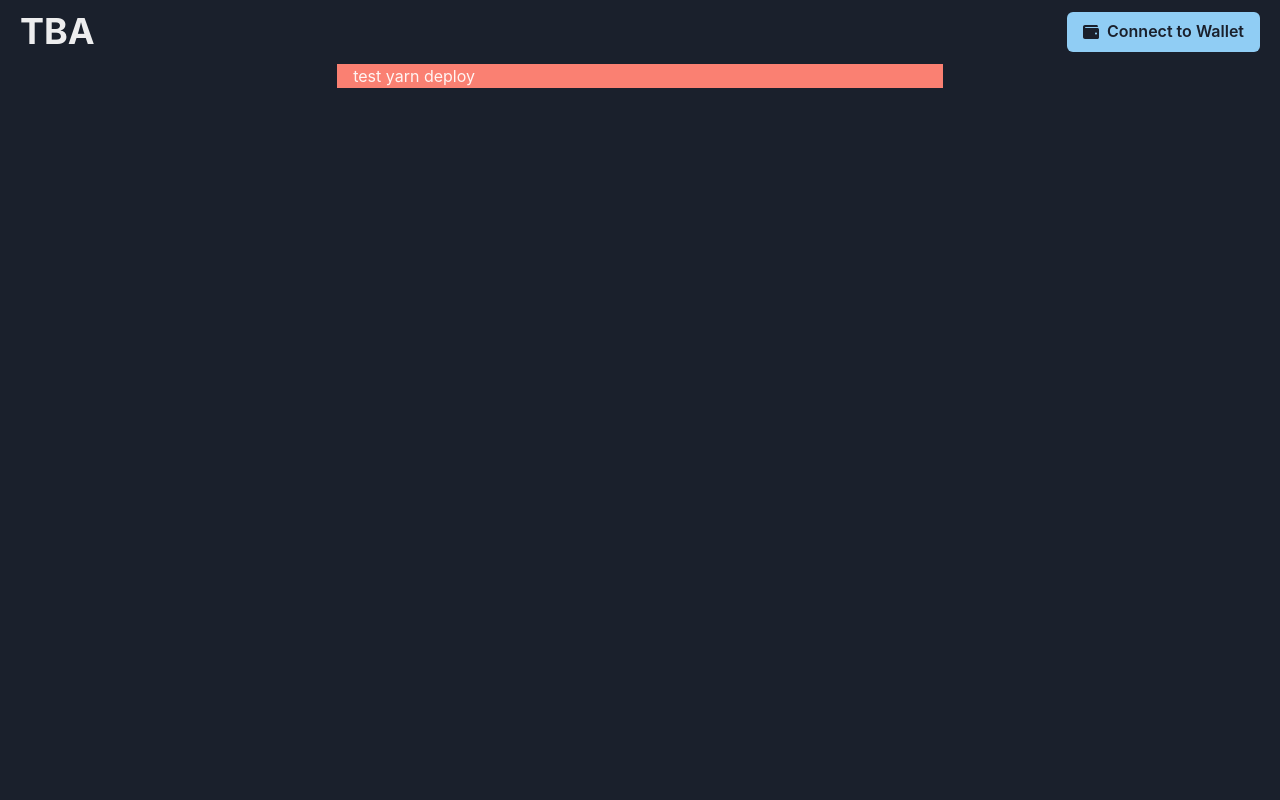
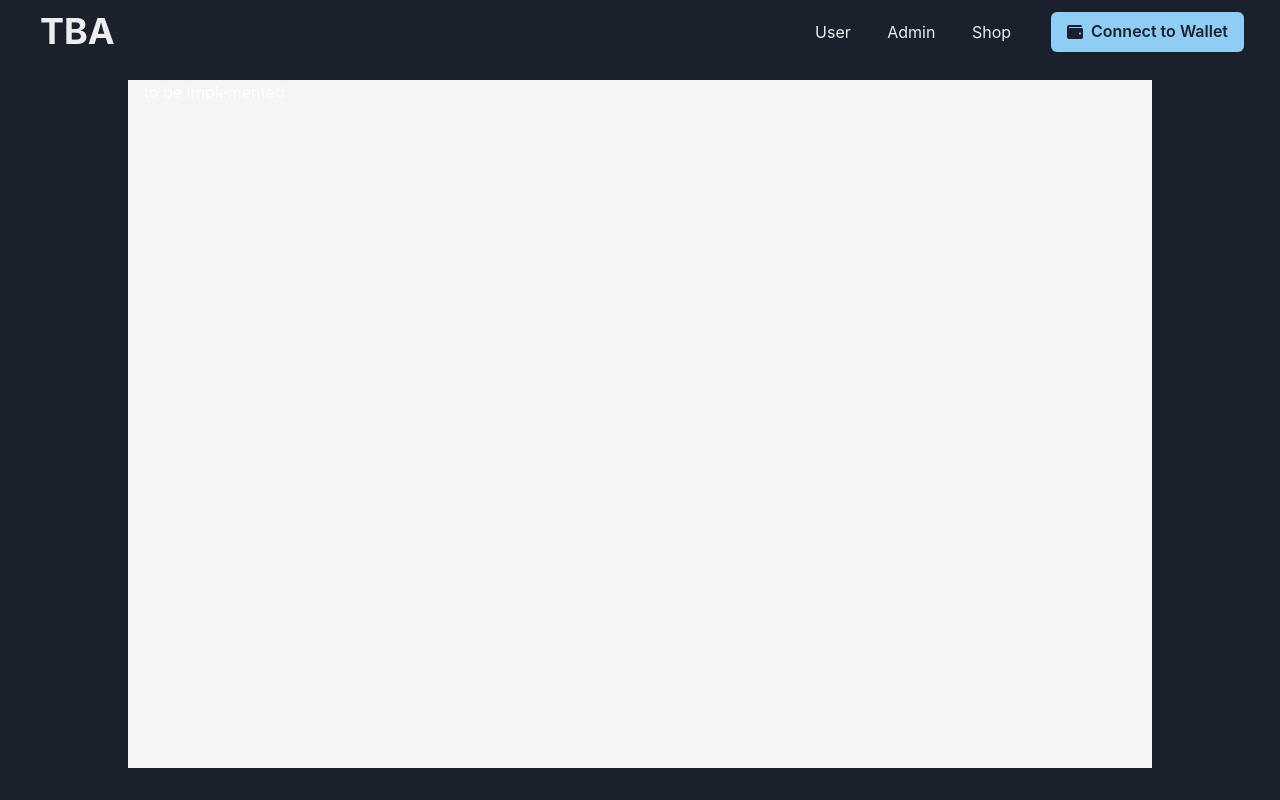
Before and after one commit to maibokkrub/blockchain-refund, a React (Create React App) app in the folder ui/app/: page /user in a window 1280 px wide. Built offline with nearby package versions, Linux system fonts and the light colour scheme.

Commit message:
feat: add routing and basic menu

```diff
--- a/ui/app/package.json
+++ b/ui/app/package.json
@@ -15,6 +15,7 @@
     "framer-motion": "^4",
     "react": "^17.0.2",
     "react-dom": "^17.0.2",
+    "react-router-dom": "^6.0.2",
     "react-scripts": "4.0.3",
     "recoil": "^0.5.2",
     "web-vitals": "^1.0.1"
--- a/ui/app/src/App.js
+++ b/ui/app/src/App.js
@@ -1,16 +1,18 @@
 import React from 'react';
-import { ChakraProvider, Container } from "@chakra-ui/react";
+import { ChakraProvider } from "@chakra-ui/react";
 import theme from "./theme";
 
-import NavBar from "./components/Navbar/Navbar.js";
+import NavBar from "./components/Navbar/Navbar";
+import Route from "./routes"
+import { BrowserRouter } from 'react-router-dom';
 
 function App() {
   return (
-    <ChakraProvider theme={theme} style={{width:'100vw', height:'100vh'}}>
-      <NavBar />
-      <Container bg='salmon'>
-        test yarn deploy
-      </Container>
+    <ChakraProvider theme={theme}>
+      <BrowserRouter>
+        <NavBar />
+        <Route />
+      </BrowserRouter>
     </ChakraProvider>
   );
 }
--- a/ui/app/src/components/Navbar/Navbar.js
+++ b/ui/app/src/components/Navbar/Navbar.js
@@ -1,20 +1,26 @@
 import React from "react";
-import { Flex, Box, Heading, Spacer } from "@chakra-ui/react";
+import { Flex, Box, Heading, Spacer, HStack } from "@chakra-ui/react";
 
 import Connector from "../Connector/Connector";
+import { Link } from "react-router-dom";
 
 function NavBar(){
 
     return (
-    <Flex h='64px' p='2' mx='3' align='center' alignContent='space-between'>
-    <Box >
-        <Heading>TBA</Heading>
-    </Box>
-    <Spacer />
-    <Box>
-        <Connector />
-    </Box>
-    </Flex>
+        <Flex h='64px' p={{base:'2', lg:'5'}} mb='1rem' align='center' alignContent='space-between'>
+        <Box ml='5'>
+            <Heading>TBA</Heading>
+        </Box>
+        <Spacer />
+        <HStack p='4'>
+            <HStack spacing='2rem' pr='2rem' display={{base:'none', md:'inline'}}>
+                <Link to='/user'> User </Link>
+                <Link to='/admin'>Admin </Link>
+                <Link to='/shop'> Shop </Link>
+            </HStack>
+            <Connector />
+        </HStack>
+        </Flex>
     );
 }
 
--- /dev/null
+++ b/ui/app/src/pages/User/User.js
@@ -0,0 +1,12 @@
+import React from 'react';
+import { Container } from "@chakra-ui/react";
+
+function UserPage() {
+  return (
+    <Container minWidth={{base:'100vw', lg:'80vw'}} h='calc(100vh - 64px - 3rem)' bg='whitesmoke'>
+        to be implemented
+    </Container>
+  );
+}
+
+export default UserPage;
--- a/ui/app/src/routes.js
+++ b/ui/app/src/routes.js
@@ -0,0 +1,20 @@
+import React from 'react';
+import {
+    Routes,
+    Route,
+  } from "react-router-dom";
+
+import UserPage from './pages/User/User';
+
+function AppRouter() {
+  return (
+    <Routes>
+        <Route exact path='/user' element={<UserPage />} />
+        <Route exact path='/shop' element={'shop Path'} />
+        <Route exact path='/admin' element={'admin Path'} />
+        <Route exact path='/' element={'Main'} />
+    </Routes>
+  );
+}
+
+export default AppRouter;
--- /dev/null
+++ b/ui/package.json
@@ -0,0 +1,5 @@
+{
+  "dependencies": {
+    "web3": "^1.6.1"
+  }
+}
```
